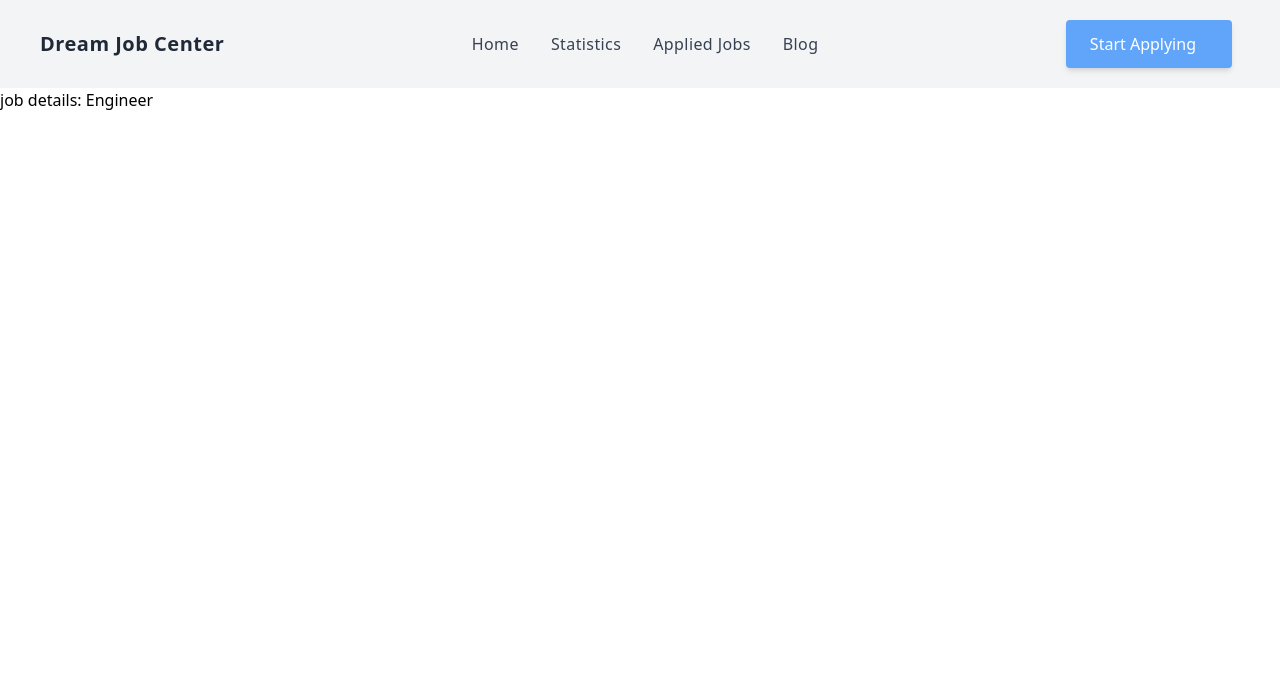
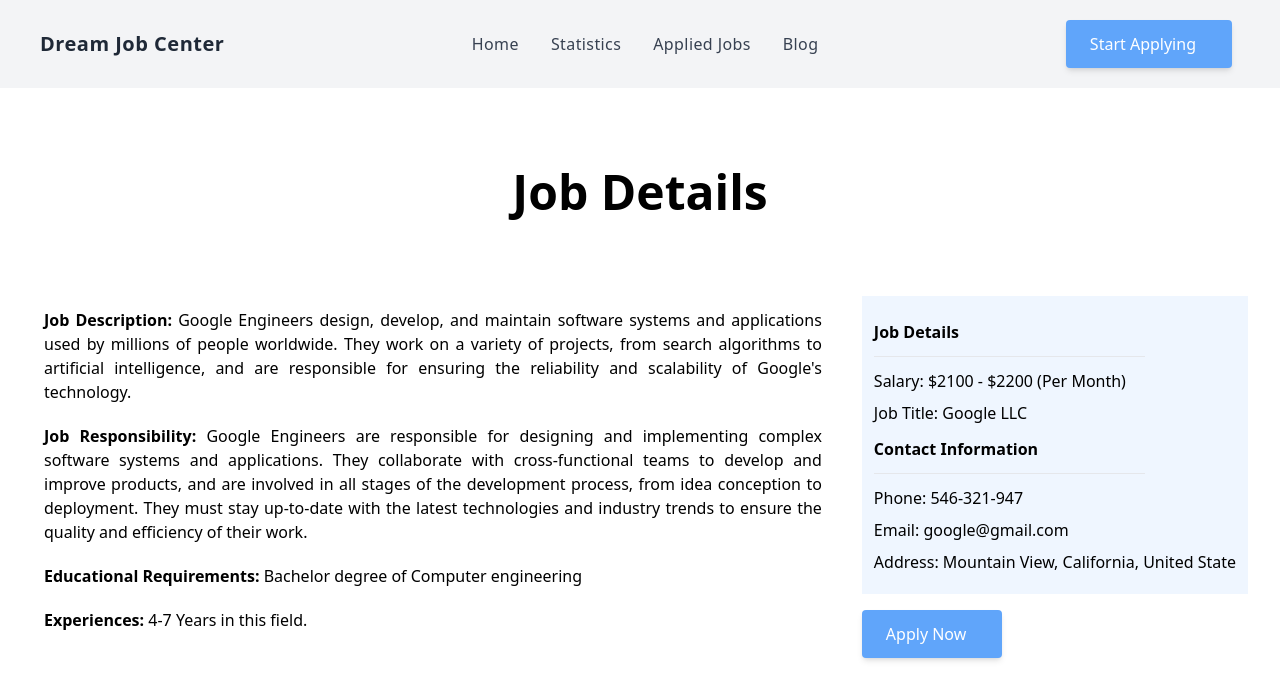
Before and after one commit to Sazzads/dream_job_center, a React (Vite) app: page /job/6433c38c15934843b76a91bc in a window 1280 px wide. Shown: the top 700 px of the page. Built offline with nearby package versions, Linux system fonts and the light colour scheme.

Commit message:
job apply page finished

```diff
--- a/src/Components/AppliedJobs/AppliedJobs.jsx
+++ b/src/Components/AppliedJobs/AppliedJobs.jsx
@@ -1,9 +1,77 @@
 import React from 'react';
+import { getStoredCart } from '../../Utils/fakeDB';
+import { Link, useLoaderData } from 'react-router-dom';
+import { MapPinIcon, CurrencyDollarIcon } from '@heroicons/react/24/solid'
+
 
 const AppliedJobs = () => {
+
+    // let myData = JSON.parse(localStorage.getItem('myData'));
+
+    // Update the content of your page with the data
+    // let dataContainer = document.getElementById('data-container');
+    // dataContainer.innerHTML = JSON.stringify(myData);
+    const pData = useLoaderData()
+
+
+    let cart = [];
+
+    const savedCart = getStoredCart()
+    for (const id in savedCart) {
+        const foundProduct = pData.find(product => product.id === id)
+        if (foundProduct) {
+            cart.push(foundProduct)
+        }
+    }
+    // console.log(cart);
+
     return (
-        <div>
-            <h1>Applied job page</h1>
+        <div className='my-container'>
+            {/* <h1>Applied job page{myData}</h1> */}
+            <h1 className='text-5xl text-center'>Applied Jobs</h1>
+            {
+                cart.map(jobCart => (
+
+                    <li key={jobCart.id} className='flex flex-col py-6 sm:flex-row sm:justify-between'>
+                        <div className='flex w-full space-x-2 sm:space-x-4'>
+                            <img
+                                className='flex-shrink-0 object-cover w-40 h-25 border-transparent rounded outline-none sm:w-64 sm:h-40 '
+                                src={jobCart.logo}
+                                alt='Polaroid camera'
+                            />
+                            <div className='flex flex-col justify-between w-full pb-4'>
+                                <div className='flex justify-between w-full pb-2 space-x-2'>
+                                    <div className='space-y-1'>
+                                        <h3 className='text-lg font-semibold leading-snug sm:pr-8'>
+                                            {jobCart.title}
+                                        </h3>
+                                        <p className='text-sm text-gray-400'>{jobCart.name}</p>
+                                        <div className='flex'>
+                                            <span className='border px-2 py-1 rounded border-blue-700 hover:bg-blue-200 cursor-pointer me-2'>{jobCart.position1}</span>
+                                            <span className='border px-2 py-1 rounded border-blue-700 hover:bg-blue-200 cursor-pointer'>{jobCart.position2}</span>
+                                        </div>
+                                        <div className='flex'>
+                                            <span className='flex text-sm my-2 me-3'>
+                                                <MapPinIcon className="h-5 w-5 text-gray-500  " />{jobCart.location}
+                                            </span>
+                                            <span className='flex text-sm my-2'>
+                                                <CurrencyDollarIcon className="h-5 w-5 text-gray-500 " />{jobCart.salary}
+                                            </span>
+                                        </div>
+                                    </div>
+                                    <div className='text-right'>
+                                        <Link to={`/job/${jobCart.id}`} className='flex justify-center'>
+                                            <span className='py-3 px-5  bg-blue-400 hover:bg-blue-700 rounded'>View Details</span>
+                                        </Link>
+                                    </div>
+                                </div>
+                            </div>
+                        </div>
+                    </li>
+
+
+                ))
+            }
         </div>
     );
 };
--- /dev/null
+++ b/src/Components/JobCart/JobCart.jsx
@@ -0,0 +1,11 @@
+import React from 'react';
+
+const JobCart = () => {
+    return (
+        <div>
+
+        </div>
+    );
+};
+
+export default JobCart;
--- a/src/Components/JobDetails/JobDetails.jsx
+++ b/src/Components/JobDetails/JobDetails.jsx
@@ -1,5 +1,6 @@
 import React, { useEffect, useState } from 'react';
-import { useLoaderData, useParams } from 'react-router-dom';
+import { Link, useLoaderData, useParams } from 'react-router-dom';
+import { addToDb } from '../../Utils/fakeDB';
 
 const JobDetails = () => {
     const { id } = useParams()
@@ -18,10 +19,67 @@
 
     if (!jobData) {
         return <div>Loading...</div>;
-      }
+    }
+
+    //local storage
+    // const handleAddToJob = (id) => {
+    //     // const previousId = JSON.parse(localStorage.getItem("job-id"))
+    //     // if (previousId) {
+
+    //     // }
+    //     // else {
+    //     //     localStorage.setItem("job-id", id)
+    //     // }
+    //     // console.log(previousWatchTime)
+
+    //     let existingData = JSON.parse(localStorage.getItem('myData')) || [];
+
+    //     // Modify the data as necessary
+    //     existingData.push(id);
+
+    //     // Store the updated data back into local storage
+    //     localStorage.setItem('myData', JSON.stringify(existingData));
+    // }
+    const handleAddToJob = () => {
+        // console.log(id);
+        addToDb(id)
+    }
     return (
-        <div>
-            <h1>job details: {jobData.title}</h1>
+        <div className='my-container'>
+            <h1 className='text-center text-5xl font-bold mb-20'>Job Details</h1>
+            <div className=" grid md:grid-flow-col">
+
+                <div className=' pe-10 text-justify p-3'>
+                    <p className='mb-5 font-thin'><span className='font-bold'>Job Description:</span> {jobData.description}</p>
+                    <p className='mb-5 font-thin'><span className="font-bold"> Job Responsibility: </span>{jobData.responsibility}</p>
+                    <p className='mb-5 font-thin'><span className='font-bold'>Educational Requirements: </span> {jobData.requirements}</p>
+                    <p className='mb-5 font-thin'><span className='font-bold'>Experiences: </span>{jobData.experiences}</p>
+                </div>
+                <div className="ss">
+                    <div className='hover:bg-blue-100 bg-blue-50 p-3'>
+                        <div>
+                            <h4 className='my-3  font-bold'>Job Details</h4>
+                            <hr className='w-3/4 mb-3' />
+                            <p className='mb-2'>Salary: <span className='font-thin'>{jobData.salary}</span></p>
+                            <p className='mb-2'>Job Title: <span className='font-thin'>{jobData.name}</span></p>
+
+
+                            <h4 className='my-3 font-bold'>Contact Information</h4>
+                            <hr className='w-3/4 mb-3' />
+                            <p className='mb-2'>Phone: <span className='font-thin'>{jobData.phone}</span></p>
+                            <p className='mb-2'>Email: <span className='font-thin'>{jobData.email}</span></p>
+                            <p className='mb-2'>Address: <span className='font-thin'>{jobData.location}</span></p>
+
+                        </div>
+
+                    </div>
+                    <Link onClick={() => handleAddToJob(id)} to='/' className='btn md:w-auto md:mr-4 mt-4'>
+                        <div className='inline-flex  items-center justify-center w-full h-full'>
+                            <p className='mr-3'>Apply Now </p>
+                        </div>
+                    </Link>
+                </div>
+            </div>
         </div>
     );
 };
--- a/src/main.jsx
+++ b/src/main.jsx
@@ -33,7 +33,8 @@
       },
       {
         path: '/appliedJobs',
-        element: <AppliedJobs></AppliedJobs>
+        element: <AppliedJobs></AppliedJobs>,
+        loader: () => fetch('/jobfile.json')
       },
       {
         path: '/blog',
```
Also changed, not shown: src/Components/Home/Home.jsx (+6 -2 lines), 1 other file (tests, documents, lock files or other folders).
